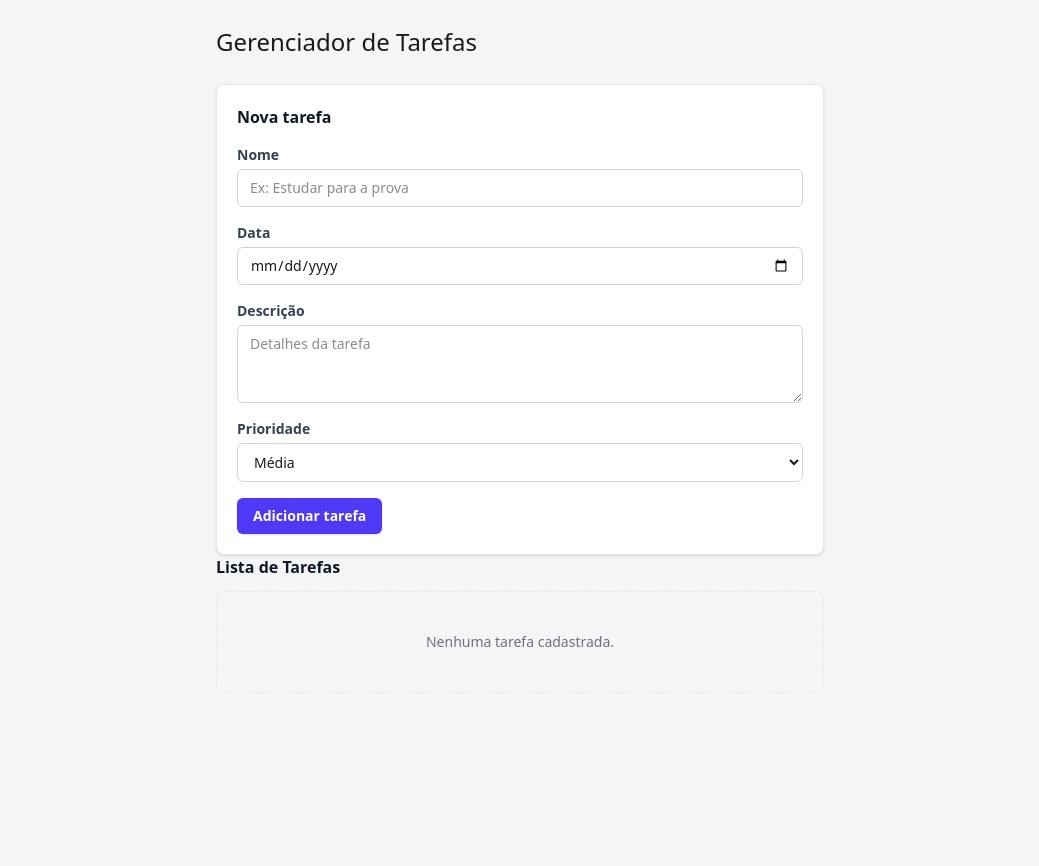
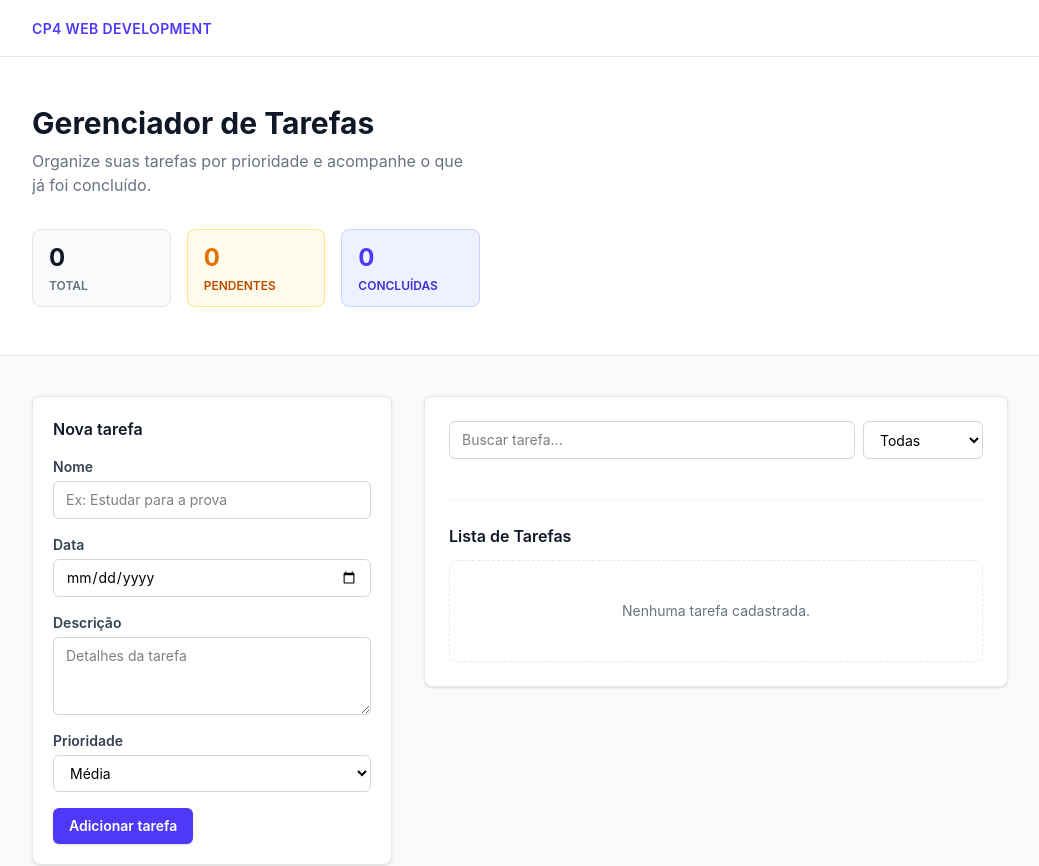
Before and after one commit to arthurgermano69/CP4-Web-Development, a React (Vite) app: page / in a window 1280 px wide. Shown: the top 866 px of the page, without its empty margins (120-1159 px from the left). Before the commit the page ends 800 px from the top, so only its background shows below. Built offline with nearby package versions, Linux system fonts and the light colour scheme.

Commit message:
feat: código inicial do localStorage estruturado

```diff
--- a/src/App.jsx
+++ b/src/App.jsx
@@ -1,66 +1,87 @@
-import { useState } from 'react'
+import useLocalStorage from './hooks/useLocalStorage'
 import TaskForm from './components/TaskForm'
 import TaskList from './components/TaskList'
-
-// Os outros integrantes vão importar aqui os próprios componentes:
-// import TaskList from './components/TaskList'
-// import Filters from './components/Filters'
-// import useLocalStorage from './hooks/useLocalStorage'
+import FiltroTarefas from './components/Filters'
 
 const App = () => {
-
-  // Estado central da lista de tarefas.
-  // Depois, o integrante responsável pelo localStorage vai trocar
-  // este useState por um hook customizado (ex: useLocalStorage),
-  // mantendo a mesma interface (tasks / setTasks).
-
-  const [tasks, setTasks] = useState([])
-
-  // Callback passado para o TaskForm: adiciona uma nova tarefa
-  // ao final da lista, sem remover as que já existem.
+    const [tasks, setTasks] = useLocalStorage('tasks', [])
 
     const handleAddTask = (newTask) => {
         setTasks((prevTasks) => [...prevTasks, newTask])
     }
 
-  // Marca a tarefa como concluída ou pendente
     const handleToggleTask = (id) => {
         setTasks((prevTasks) =>
             prevTasks.map((task) =>
-      task.id === id
-        ? { ...task, completed: !task.completed }
-        : task
+                task.id === id ? { ...task, completed: !task.completed } : task
             )
         )
     }
 
-// Remove a tarefa da lista
     const handleRemoveTask = (id) => {
-  setTasks((prevTasks) =>
-    prevTasks.filter((task) => task.id !== id)
-  )
+        setTasks((prevTasks) => prevTasks.filter((task) => task.id !== id))
     }
 
+    const total = tasks.length
+    const concluidas = tasks.filter((task) => task.completed).length
+    const pendentes = total - concluidas
+
     return (
-    <div className="app">
-      <header>
-        <h1>Gerenciador de Tarefas</h1>
+        <div className="min-h-screen bg-gray-50">
+            <nav className="bg-white border-b border-gray-200 sticky top-0 z-10">
+                <div className="max-w-5xl mx-auto px-6 py-4">
+                    <span className="text-sm font-semibold tracking-wide text-indigo-600 uppercase">
+                        CP4 Web Development
+                    </span>
+                </div>
+            </nav>
+
+            <header className="bg-white border-b border-gray-200">
+                <div className="max-w-5xl mx-auto px-6 py-12">
+                    <h1 className="text-3xl font-bold text-gray-900">Gerenciador de Tarefas</h1>
+                    <p className="text-gray-500 mt-2 max-w-md">
+                        Organize suas tarefas por prioridade e acompanhe o que já foi concluído.
+                    </p>
+
+                    <div className="grid grid-cols-3 gap-4 mt-8 max-w-md">
+                        <div className="bg-gray-50 border border-gray-200 rounded-lg px-4 py-3 hover:shadow-sm hover:border-gray-300 transition-all duration-150">
+                            <p className="text-2xl font-bold text-gray-900">{total}</p>
+                            <p className="text-xs font-semibold text-gray-500 uppercase mt-1">Total</p>
+                        </div>
+                        <div className="bg-amber-50 border border-amber-200 rounded-lg px-4 py-3 hover:shadow-sm hover:border-amber-300 transition-all duration-150">
+                            <p className="text-2xl font-bold text-amber-600">{pendentes}</p>
+                            <p className="text-xs font-semibold text-amber-700 uppercase mt-1">Pendentes</p>
+                        </div>
+                        <div className="bg-indigo-50 border border-indigo-200 rounded-lg px-4 py-3 hover:shadow-sm hover:border-indigo-300 transition-all duration-150">
+                            <p className="text-2xl font-bold text-indigo-600">{concluidas}</p>
+                            <p className="text-xs font-semibold text-indigo-700 uppercase mt-1">Concluídas</p>
+                        </div>
+                    </div>
+                </div>
             </header>
 
-      <main>
+            <main className="max-w-5xl mx-auto px-6 py-10">
+                <div className="grid grid-cols-1 lg:grid-cols-[360px_1fr] gap-8 items-start">
                     <TaskForm onAddTask={handleAddTask} />
 
+                    <section className="bg-white border border-gray-200 rounded-lg p-6 shadow-sm">
+                        <FiltroTarefas tarefas={tasks} />
+                        <div className="border-t border-gray-100 mt-6 pt-6">
                             <TaskList
                                 tasks={tasks}
                                 onToggleTask={handleToggleTask}
                                 onRemoveTask={handleRemoveTask}
                             />
+                        </div>
+                    </section>
+                </div>
+            </main>
 
-        {/* Espaço reservado para os filtros
-            (Todas / Pendentes / Concluídas) */}
-        {/* <Filters /> */}
-
-      </main>
+            <footer className="border-t border-gray-200 mt-10">
+                <div className="max-w-5xl mx-auto px-6 py-6 text-xs text-gray-400">
+                    Projeto acadêmico de Web Development.
+                </div>
+            </footer>
         </div>
     )
 }
--- a/src/hooks/useLocalStorage.js
+++ b/src/hooks/useLocalStorage.js
@@ -6,3 +6,37 @@
 // - Ler o valor salvo no localStorage ao iniciar
 // - Sincronizar automaticamente sempre que o estado mudar (useEffect)
 // - Expor a mesma API do useState: [value, setValue]
+
+import { useState, useEffect } from 'react'
+
+// Hook customizado que funciona como o useState, mas persiste o valor
+// no localStorage. Retorna [value, setValue], igual ao useState.
+function useLocalStorage(key, initialValue) {
+
+  // O initializer function do useState só roda uma vez, na primeira
+  // renderização, então é o lugar certo para ler do localStorage
+  // sem fazer essa leitura toda vez que o componente renderiza.
+  const [value, setValue] = useState(() => {
+    try {
+      const stored = window.localStorage.getItem(key)
+      return stored ? JSON.parse(stored) : initialValue
+    } catch (error) {
+      console.error(`Erro ao ler "${key}" do localStorage:`, error)
+      return initialValue
+    }
+  })
+
+  // Sempre que o valor mudar, salva de volta no localStorage.
+  // Incluir "key" nas dependências evita bugs se a chave mudar.
+  useEffect(() => {
+    try {
+      window.localStorage.setItem(key, JSON.stringify(value))
+    } catch (error) {
+      console.error(`Erro ao salvar "${key}" no localStorage:`, error)
+    }
+  }, [key, value])
+
+  return [value, setValue]
+}
+
+export default useLocalStorage
--- a/src/index.css
+++ b/src/index.css
@@ -6,69 +6,5 @@
 
 body {
     margin: 0;
-    font-family: system-ui, sans-serif;
     background-color: #f5f5f5;
-    color: #1a1a1a;
 }
-
-.app {
-    max-width: 640px;
-    margin: 0 auto;
-    padding: 24px 16px;
-}
-
-header h1 {
-    font-size: 1.5rem;
-    margin-bottom: 24px;
-}
-
-.task-form {
-    background: #ffffff;
-    border: 1px solid #e0e0e0;
-    border-radius: 8px;
-    padding: 20px;
-    display: flex;
-    flex-direction: column;
-    gap: 14px;
-}
-
-.task-form h2 {
-    margin: 0 0 4px 0;
-    font-size: 1.1rem;
-}
-
-.form-field {
-    display: flex;
-    flex-direction: column;
-    gap: 4px;
-}
-
-.form-field label {
-    font-size: 0.85rem;
-    font-weight: 600;
-}
-
-.form-field input,
-.form-field textarea,
-.form-field select {
-    padding: 8px 10px;
-    border: 1px solid #ccc;
-    border-radius: 6px;
-    font-size: 0.95rem;
-    font-family: inherit;
-}
-
-.task-form button {
-    align-self: flex-start;
-    padding: 10px 18px;
-    border: none;
-    border-radius: 6px;
-    background-color: #2563eb;
-    color: white;
-    font-weight: 600;
-    cursor: pointer;
-}
-
-.task-form button:hover {
-    background-color: #1d4ed8;
-}
```
Lines whose indentation alone changed are shown as unchanged.
